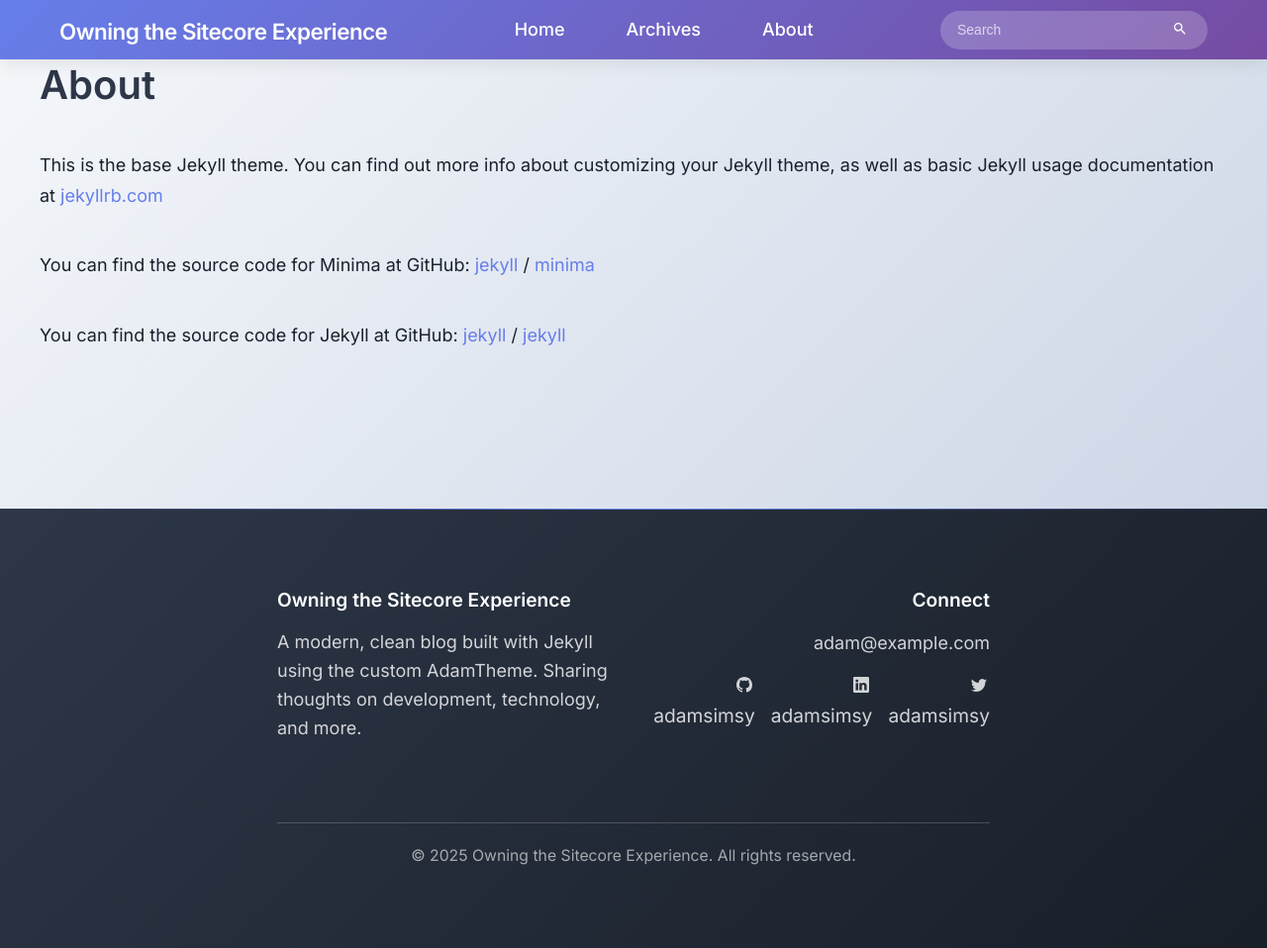
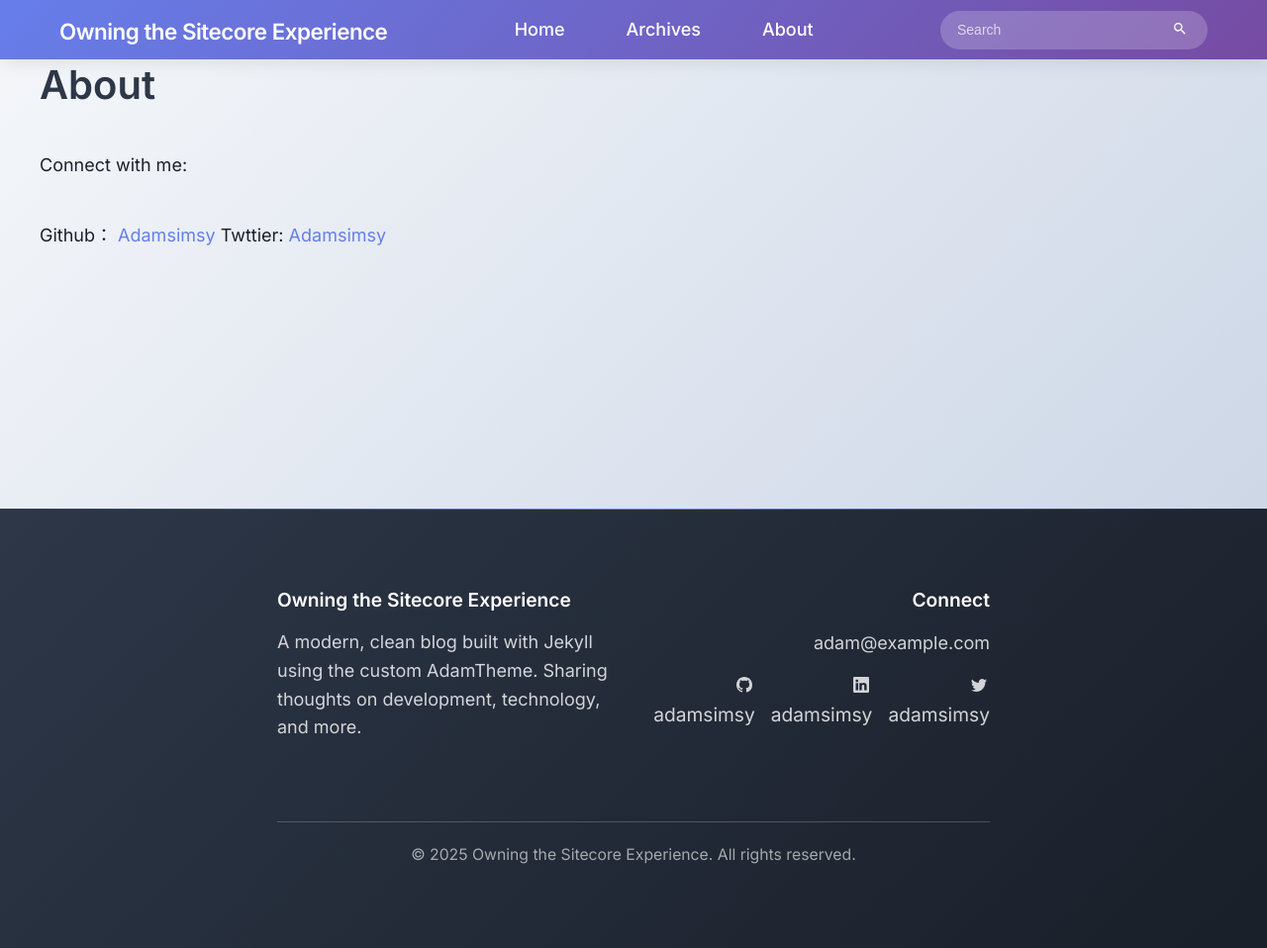
Before and after one commit to Adamsimsy/adamsimsy.github.io, a Jekyll site: the page built from blog/about.markdown, in a window 1280 px wide and 958 px high. Shown: the whole window at 99% size. Built offline with Jekyll 4.4.1, drawn with Linux system fonts in a browser that asks for light colours.

Commit message:
Update About page to include personal contact links and remove outdated theme information

```diff
--- a/blog/about.markdown
+++ b/blog/about.markdown
@@ -4,15 +4,7 @@
 permalink: /about/
 ---
 
-This is the base Jekyll theme. You can find out more info about customizing your Jekyll theme, as well as basic Jekyll usage documentation at [jekyllrb.com](https://jekyllrb.com/)
+Connect with me:
 
-You can find the source code for Minima at GitHub:
-[jekyll][jekyll-organization] /
-[minima](https://github.com/jekyll/minima)
-
-You can find the source code for Jekyll at GitHub:
-[jekyll][jekyll-organization] /
-[jekyll](https://github.com/jekyll/jekyll)
-
-
-[jekyll-organization]: https://github.com/jekyll
+Github： [Adamsimsy](https://github.com/adamsimsy)
+Twttier: [Adamsimsy](https://twitter.com/adamsimsy)
```
